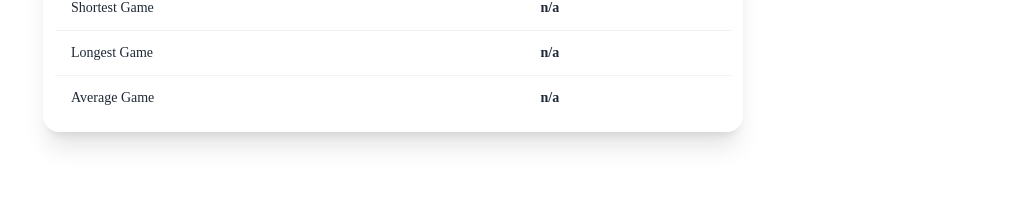
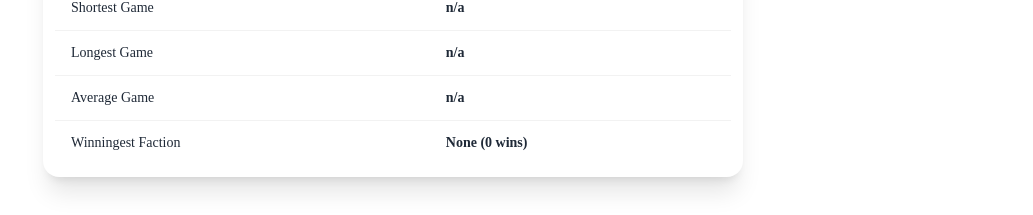
Before and after one commit to 2024-fall-afe-mowe/tca-root, a React (Create React App) app: page /#/ in a window 1280 px wide. Shown: the part 564-779 px from the top of the page, without its empty margins (247-1280 px from the left). Built offline with nearby package versions, Linux system fonts and the light colour scheme; no server answers; what human-readable would draw is missing.

Commit message:
Fun Facts now tracks winningest faction!

```diff
--- a/src/App.tsx
+++ b/src/App.tsx
@@ -114,9 +114,7 @@ const App = () => {
 
   return (
     <div className="App min-h-screen" data-theme={darkMode ? "dark" : "light"}>
-    <header className="flex justify-between items-center px-4 py-2">
-      {/* Logo or other content can stay here */}
-    </header>
+    <header className="flex justify-between items-center px-4 py-2"></header>
 
     {/* Light/Dark mode swap */}
     <div className="absolute top-0 right-0 m-4 flex items-center space-x-4">
--- a/src/Home.tsx
+++ b/src/Home.tsx
@@ -19,6 +19,7 @@ interface GeneralFactsDisplay {
   shortestGame: string;
   longestGame: string;
   averageGame: string;
+  winningestFaction: { name: string; count: number };
 }
 
 interface HomeProps {
@@ -141,6 +142,15 @@ export const Home: React.FC<HomeProps> = ({
                                     {generalFactsData.averageGame}
                                 </th>
                             </tr>
+                            <tr>
+                                <td>
+                                    Winningest Faction
+                                </td>
+                                <th>
+                                  {generalFactsData.winningestFaction.name} ({generalFactsData.winningestFaction.count}
+                                  {` ${generalFactsData.winningestFaction.count === 1 ? "win" : "wins"}`})
+                                </th>
+                            </tr>
                         </tbody>
                     </table>
                 </div>
--- a/src/PlayGame.tsx
+++ b/src/PlayGame.tsx
@@ -369,6 +369,7 @@ export const PlayGame: FC<PlayGameProps> = ({
                       endTime: new Date().toISOString(),
                       winner: playerName,
                       players: currentPlayers,
+                      faction: playerData?.faction || "Unknown",
                     });
                     nav(-2);
                   }}
--- a/src/game-results.ts
+++ b/src/game-results.ts
@@ -12,6 +12,7 @@ export type GameResult = {
     endTime: string;
     winner: string;
     players: string[];
+    faction: string;
 };
 
 export const getPreviousPlayers = (results: GameResult[]) => {
@@ -42,6 +43,7 @@ export type GeneralFactsDisplay = {
     shortestGame: string;
     longestGame: string;
     averageGame: string;
+    winningestFaction: { name: string; count: number };
 };
 
 export const getLeaderboard = (
@@ -123,6 +125,25 @@ export const getGeneralFacts = (results: GameResult[]): GeneralFactsDisplay => {
     const shortestGameInMilliseconds = Math.min(...gameDurationsInMilliseconds);
     const longestGameInMilliseconds = Math.max(...gameDurationsInMilliseconds);
 
+// Valid factions
+const validFactions = ["Marquise de Cat", "Eyrie Dynasties", "Woodland Alliance", "Vagabond"];
+
+// Calculate the winningest faction
+const factionWins = results.reduce<Record<string, number>>((acc, game) => {
+    if (validFactions.includes(game.faction)) {
+        acc[game.faction] = (acc[game.faction] || 0) + 1;
+    }
+    return acc;
+}, {});
+
+const sortedFactions = Object.entries(factionWins).sort(
+    (a, b) => b[1] - a[1]
+);
+
+const winningFaction = sortedFactions.length > 0 ? sortedFactions[0][0] : "None";
+const winningCount = sortedFactions.length > 0 ? sortedFactions[0][1] : 0;
+
+
     return {
         lastPlayed: results.length > 0
             ? `${formatLastPlayed(lastPlayedInMilliseconds)} ago`
@@ -141,6 +162,7 @@ export const getGeneralFacts = (results: GameResult[]): GeneralFactsDisplay => {
                     , 0
                 ) / results.length
             )
-            : 'n/a'
+            : 'n/a',
+        winningestFaction: { name: winningFaction, count: winningCount },
     };
 };
```
